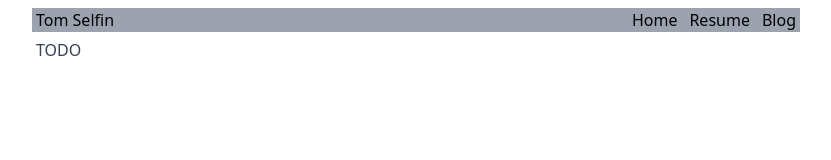
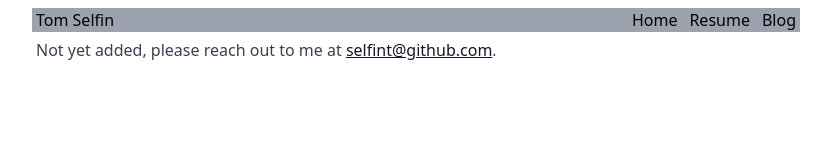
Before and after one commit to selfint/selfint.github.io, an Astro site: page /resume in a window 1280 px wide. Shown: the whole page, without its empty margins (224-1055 px from the left). Built offline with nearby package versions, Linux system fonts and the light colour scheme; Astro itself is replaced by a stand-in of ours.

Commit message:
update /resume

```diff
--- a/src/pages/resume.astro
+++ b/src/pages/resume.astro
@@ -2,4 +2,7 @@
 import BaseLayout from "../layouts/BaseLayout.astro";
 ---
 
-<BaseLayout> TODO </BaseLayout>
+<BaseLayout>
+  Not yet added, please reach out to me at
+  <a href="mailto:selfint@github.com">selfint@github.com</a>.
+</BaseLayout>
```
